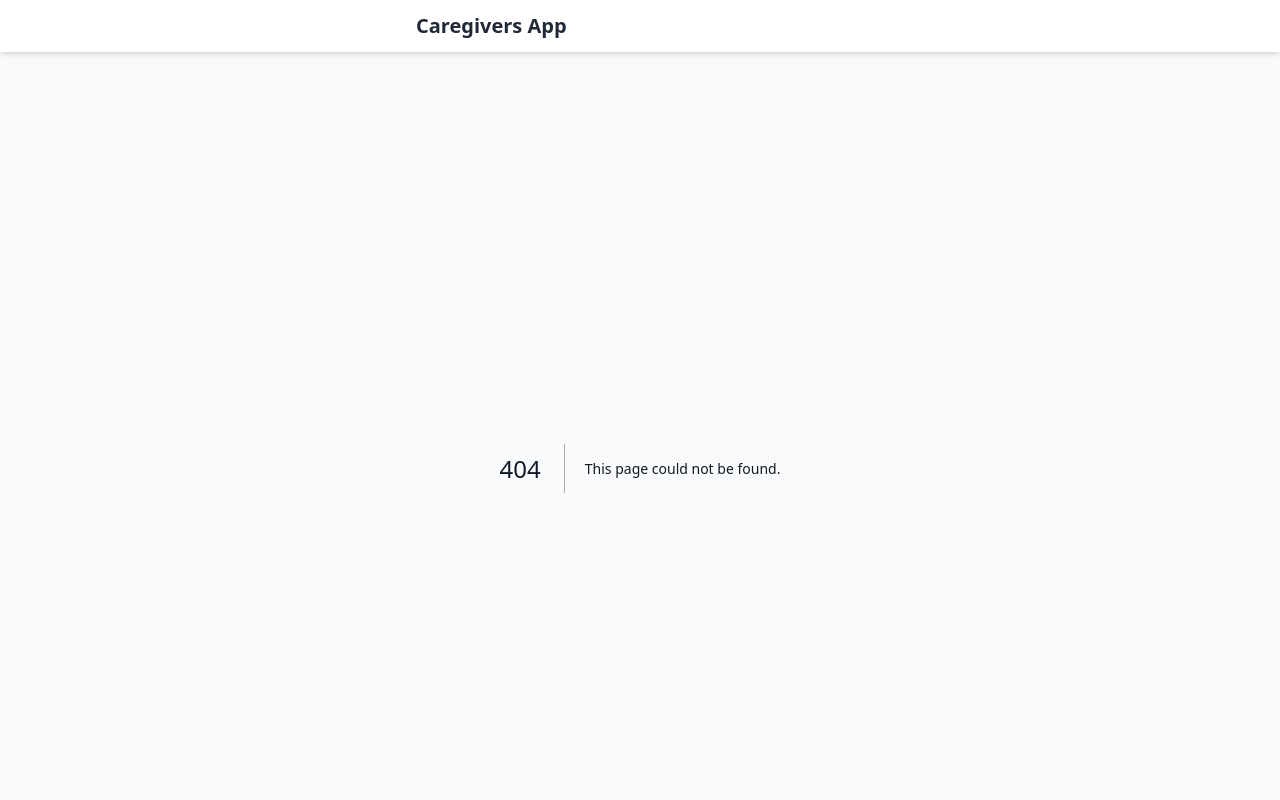
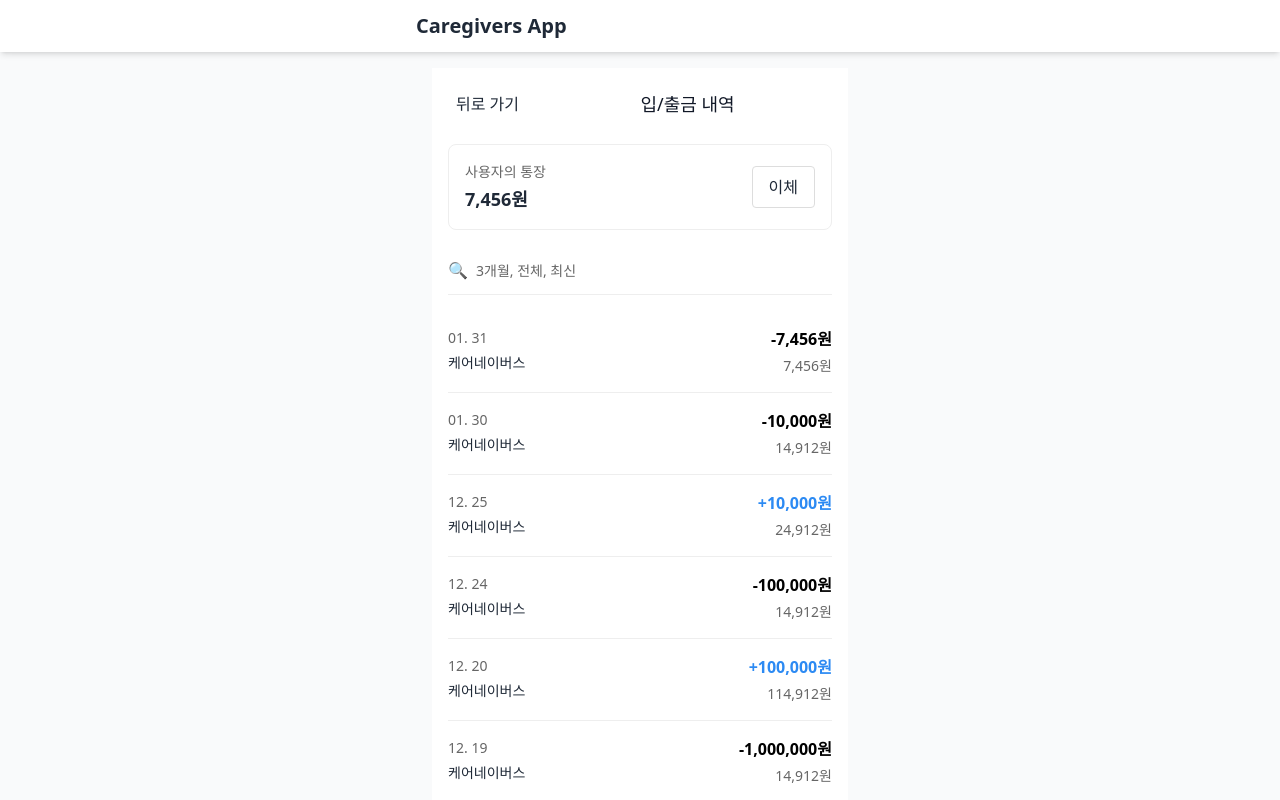
Before and after one commit to gowns12/CareNeighbors-frontend, a Next.js app: page /my-page/appAccount/transaction-history in a window 1280 px wide. Before the commit this address had no page. Shown: the top 800 px of the page. Built offline with nearby package versions, Linux system fonts and the light colour scheme.

Commit message:
my-page: - "앱 통장" 페이지 및 입/출금 내역 페이지 추가 - 기존 "accounts" 경로를 "appAccount"로 변경

```diff
--- /dev/null
+++ b/src/app/my-page/appAccount/page.tsx
@@ -0,0 +1,131 @@
+// app/appAccount/page.tsx
+'use client';
+
+import { useRouter } from 'next/navigation';
+import styled from 'styled-components';
+
+export default function AppAccountPage() {
+    const router = useRouter();
+
+    return (
+        <Container>
+            <Header>
+                <HeaderButton onClick={() => router.back()}>뒤로 가기</HeaderButton>
+                <PageTitle>앱 통장</PageTitle>
+                <HeaderButton>알림</HeaderButton>
+                <MenuButton>⋮</MenuButton>
+            </Header>
+
+            <AccountBox>
+                <AccountInfo>
+                    <AccountLabel>사용자의 통장</AccountLabel>
+                    <AccountBalance>7,456원</AccountBalance>
+                </AccountInfo>
+                <TransferButton>이체</TransferButton>
+            </AccountBox>
+            <ActionButtons>
+                <ActionButton onClick={() => router.push("/my-page/appAccount/transaction-history")}>
+                    입/출금 내역
+                </ActionButton>
+                <ActionButton>
+                    이체하기
+                </ActionButton>
+            </ActionButtons>
+        </Container>
+    );
+}
+
+const Container = styled.main`
+    max-width: 500px;
+    margin: 0 auto;
+    padding: 20px;
+    background-color: #ffffff;
+    min-height: 100vh;
+`;
+
+const Header = styled.header`
+    display: flex;
+    justify-content: space-between;
+    align-items: center;
+    padding: 10px 0;
+    margin-bottom: 20px;
+`;
+
+const HeaderButton = styled.button`
+    border: none;
+    background: none;
+    padding: 8px;
+    font-size: 16px;
+    cursor: pointer;
+`;
+
+const MenuButton = styled(HeaderButton)`
+    font-size: 20px;
+`;
+
+const PageTitle = styled.h1`
+    font-size: 18px;
+    margin: 0;
+    flex-grow: 1;
+    text-align: center;
+`;
+
+const AccountBox = styled.div`
+    display: flex;
+    justify-content: space-between;
+    align-items: center;
+    padding: 16px;
+    border: 1px solid #eee;
+    border-radius: 8px;
+    margin-bottom: 16px;
+`;
+
+const AccountInfo = styled.div``;
+
+const AccountLabel = styled.div`
+    font-size: 14px;
+    color: #666;
+    margin-bottom: 4px;
+`;
+
+const AccountBalance = styled.div`
+    font-size: 18px;
+    font-weight: bold;
+`;
+
+const TransferButton = styled.button`
+    padding: 8px 16px;
+    border: 1px solid #ddd;
+    border-radius: 4px;
+    background: white;
+    cursor: pointer;
+`;
+
+const ActionButtons = styled.div`
+    display: flex;
+    gap: 12px; // 버튼 사이 간격
+    margin-top: 20px;
+`;
+
+const ActionButton = styled.button`
+    flex: 1; // 버튼이 동일한 너비를 가지도록 설정
+    padding: 16px;
+    border: 1px solid #eee;
+    border-radius: 8px;
+    background: none;
+    font-size: 16px;
+    color: #333;
+    text-align: center; // 중앙 정렬
+    cursor: pointer;
+
+    &:hover {
+        background-color: #f5f5f5;
+    }
+
+    &:active {
+        background-color: #eeeeee;
+    }
+
+    &:active {
+        background-color: #eeeeee;
+    }`;
--- /dev/null
+++ b/src/app/my-page/appAccount/transaction-history/page.tsx
@@ -0,0 +1,178 @@
+// app/appAccount/transaction-history/page.tsx
+'use client';
+
+import { useRouter } from 'next/navigation';
+import styled from 'styled-components';
+
+interface Transaction {
+    date: string;
+    merchant: string;
+    amount: number;
+    balance: number;
+}
+
+export default function TransactionHistoryPage() {
+    const router = useRouter();
+
+    const transactions: Transaction[] = [
+        { date: "01. 31", merchant: "케어네이버스", amount: -7456, balance: 7456 },
+        { date: "01. 30", merchant: "케어네이버스", amount: -10000, balance: 14912 },
+        { date: "12. 25", merchant: "케어네이버스", amount: 10000, balance: 24912 },
+        { date: "12. 24", merchant: "케어네이버스", amount: -100000, balance: 14912 },
+        { date: "12. 20", merchant: "케어네이버스", amount: 100000, balance: 114912 },
+        { date: "12. 19", merchant: "케어네이버스", amount: -1000000, balance: 14912 },
+        { date: "12. 15", merchant: "케어네이버스", amount: 1000000, balance: 1014912 },
+        { date: "12. 20", merchant: "케어네이버스", amount: -500000, balance: 0 },
+    ];
+
+    return (
+        <Container>
+            <Header>
+                <BackButton onClick={() => router.back()}>뒤로 가기</BackButton>
+                <Title>입/출금 내역</Title>
+            </Header>
+
+            <AccountBox>
+                <AccountInfo>
+                    <AccountName>사용자의 통장</AccountName>
+                    <AccountBalance>7,456원</AccountBalance>
+                </AccountInfo>
+                <TransferButton>이체</TransferButton>
+            </AccountBox>
+
+            <FilterBar>
+                <SearchIcon>🔍</SearchIcon>
+                <FilterText>3개월, 전체, 최신</FilterText>
+            </FilterBar>
+
+            <TransactionList>
+                {transactions.map((tx, index) => (
+                    <TransactionItem key={index}>
+                        <LeftSection>
+                            <Date>{tx.date}</Date>
+                            <Merchant>{tx.merchant}</Merchant>
+                        </LeftSection>
+                        <RightSection>
+                            <Amount $isPositive={tx.amount > 0}>
+                                {tx.amount > 0 ? '+' : ''}{tx.amount.toLocaleString()}원
+                            </Amount>
+                            <Balance>{tx.balance.toLocaleString()}원</Balance>
+                        </RightSection>
+                    </TransactionItem>
+                ))}
+            </TransactionList>
+        </Container>
+    );
+}
+
+const Container = styled.div`
+  max-width: 500px;
+  margin: 0 auto;
+  padding: 16px;
+  background: #fff;
+`;
+
+const Header = styled.header`
+  display: flex;
+  align-items: center;
+  gap: 16px;
+  margin-bottom: 20px;
+`;
+
+const BackButton = styled.button`
+  border: none;
+  background: none;
+  padding: 8px;
+  cursor: pointer;
+`;
+
+const Title = styled.h1`
+  font-size: 18px;
+  flex: 1;
+  text-align: center;
+  margin: 0;
+`;
+
+const AccountBox = styled.div`
+  display: flex;
+  justify-content: space-between;
+  align-items: center;
+  padding: 16px;
+  border: 1px solid #eee;
+  border-radius: 8px;
+  margin-bottom: 16px;
+`;
+
+const AccountInfo = styled.div``;
+
+const AccountName = styled.div`
+  font-size: 14px;
+  color: #666;
+  margin-bottom: 4px;
+`;
+
+const AccountBalance = styled.div`
+  font-size: 18px;
+  font-weight: bold;
+`;
+
+const TransferButton = styled.button`
+  padding: 8px 16px;
+  border: 1px solid #ddd;
+  border-radius: 4px;
+  background: white;
+  cursor: pointer;
+`;
+
+const FilterBar = styled.div`
+  display: flex;
+  align-items: center;
+  gap: 8px;
+  padding: 12px 0;
+  border-bottom: 1px solid #eee;
+`;
+
+const SearchIcon = styled.span``;
+
+const FilterText = styled.span`
+  color: #666;
+  font-size: 14px;
+`;
+
+const TransactionList = styled.div`
+  margin-top: 16px;
+`;
+
+const TransactionItem = styled.div`
+  display: flex;
+  justify-content: space-between;
+  padding: 16px 0;
+  border-bottom: 1px solid #eee;
+`;
+
+const LeftSection = styled.div``;
+
+const Date = styled.div`
+  font-size: 14px;
+  color: #666;
+  margin-bottom: 4px;
+`;
+
+const Merchant = styled.div`
+  font-size: 14px;
+`;
+
+const RightSection = styled.div`
+  text-align: right;
+`;
+
+const Amount = styled.div<{ $isPositive: boolean }>`
+  font-weight: bold;
+  color: ${props => props.$isPositive ? '#2c8af3' : '#000'};
+  margin-bottom: 4px;
+`;
+
+const Balance = styled.div`
+  font-size: 14px;
+  color: #666;
+`;
--- a/src/app/my-page/page.tsx
+++ b/src/app/my-page/page.tsx
@@ -43,7 +43,7 @@ const MyPageMain = () => {
                 <Section>
                     <SectionTitle>금융</SectionTitle>
                     <ButtonRow>
-                        <StyledButton onClick={() => router.push("/my-page/accounts")}>
+                        <StyledButton onClick={() => router.push("/my-page/appAccount")}>
                             앱 통장
                         </StyledButton>
                         <StyledButton onClick={() => router.push("/my-page/remittance")}>
```
